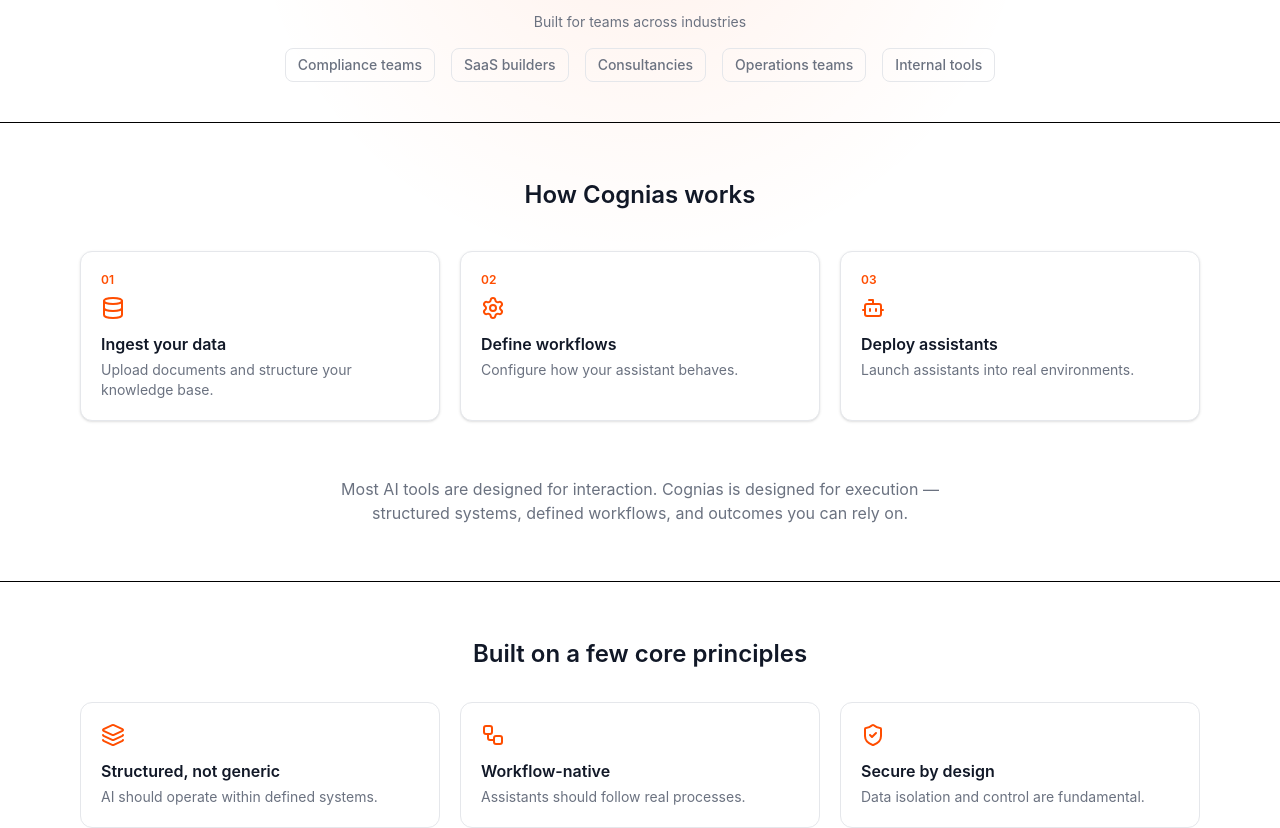
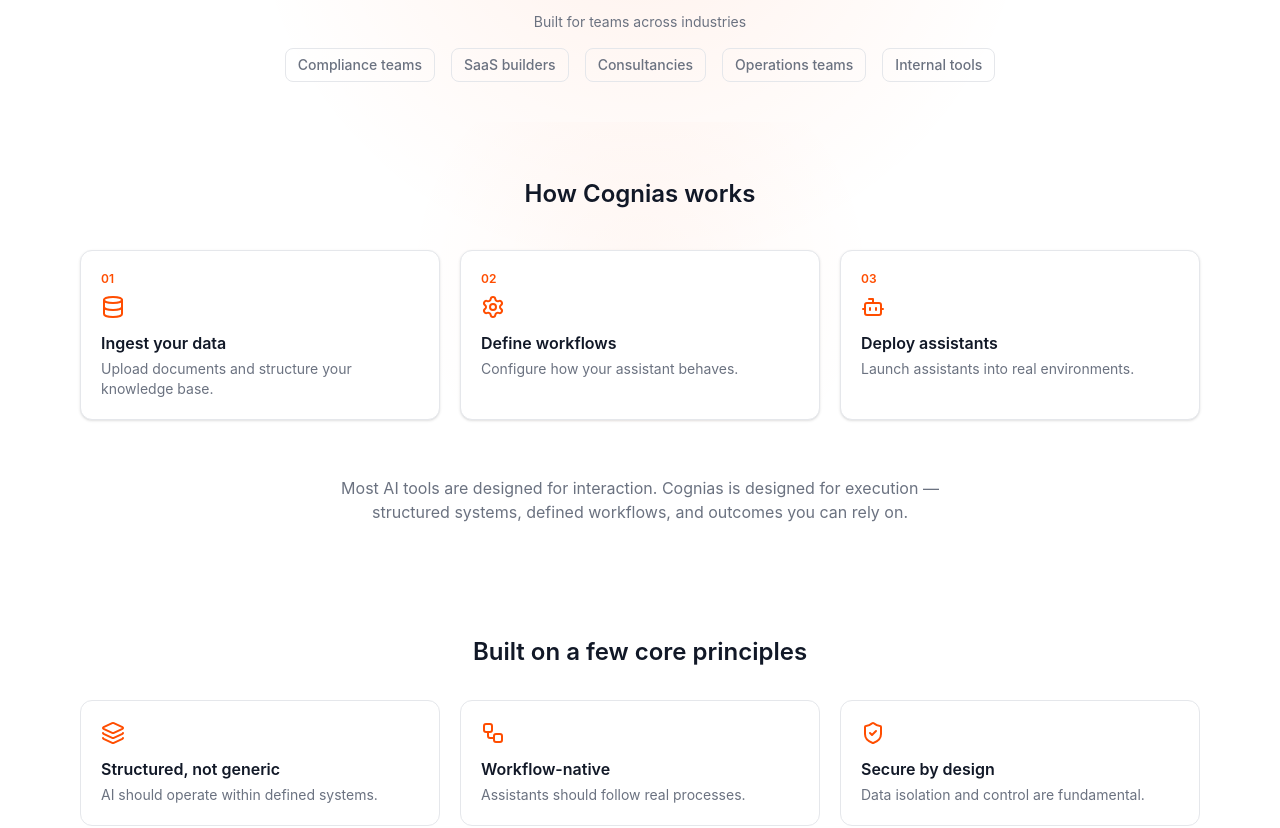
Before and after one commit to prandle/cognias-marketing, a React (Vite) app: page /about in a window 1280 px wide. Shown: the part 400-1228 px from the top of the page. Built offline with nearby package versions, Linux system fonts and the light colour scheme.

Commit message:
refactored about

```diff
--- a/src/components/layout/SectionBand.tsx
+++ b/src/components/layout/SectionBand.tsx
@@ -13,14 +13,18 @@ export function SectionBand({
 }: SectionBandProps) {
 const variants = {
   default: "bg-background",
-    muted: "bg-surface/40 border-y border-border/60",
+
+  muted: `
+    relative
+    bg-surface/30
+  `,
+
   accent: `
     relative overflow-hidden
     bg-gradient-to-br
     from-primary/10
     via-primary/5
     to-transparent
-      border-y border-primary/20
   `,
 };
 
@@ -32,6 +36,12 @@ export function SectionBand({
 
   return (
     <section className={`${variants[variant]} ${className}`}>
+
+      {variant === "muted" && (
+        <div className="absolute inset-0 pointer-events-none">
+          <div className="absolute top-0 left-1/2 -translate-x-1/2 w-[600px] h-[300px] bg-[radial-gradient(circle,rgba(255,77,0,0.04),transparent_70%)]" />
+        </div>
+      )}
 
       {/* Glow layer ONLY for accent */}
       {variant === "accent" && (
--- a/src/version.json
+++ b/src/version.json
@@ -1,3 +1,3 @@
 {
-  "build": 82
+  "build": 83
 }
```
Also changed, not shown: 1 other file (tests, documents, lock files or other folders). Lines whose indentation alone changed are shown as unchanged.
